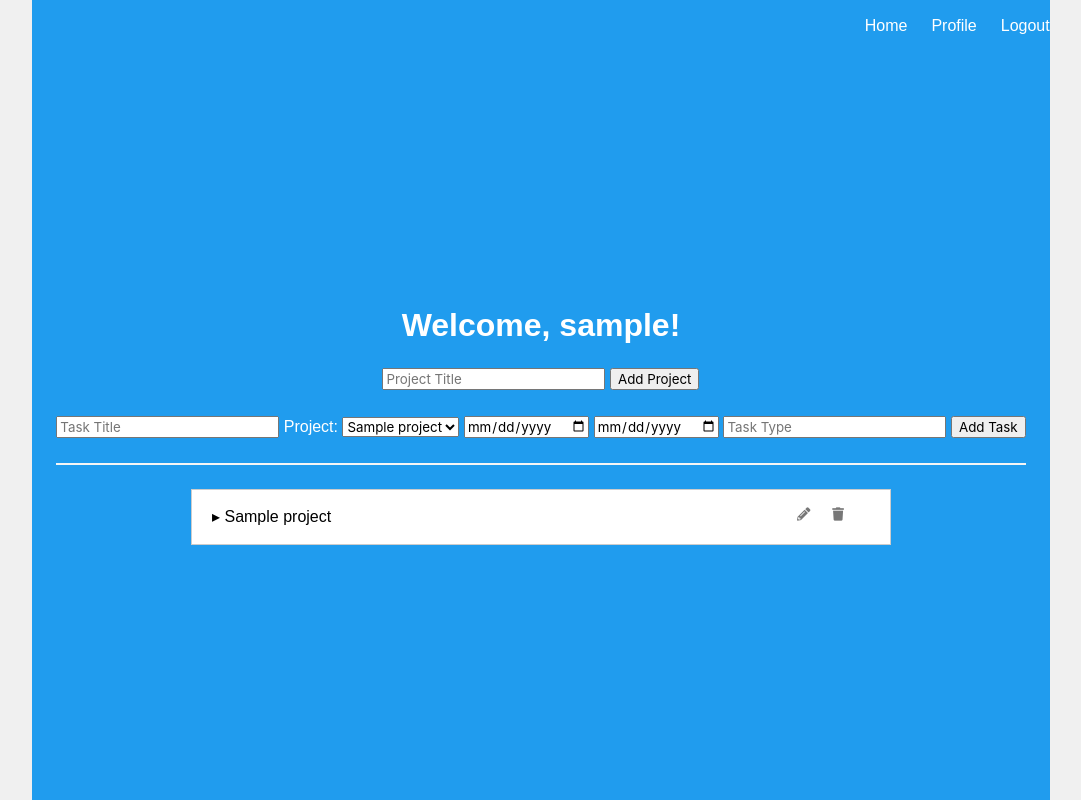
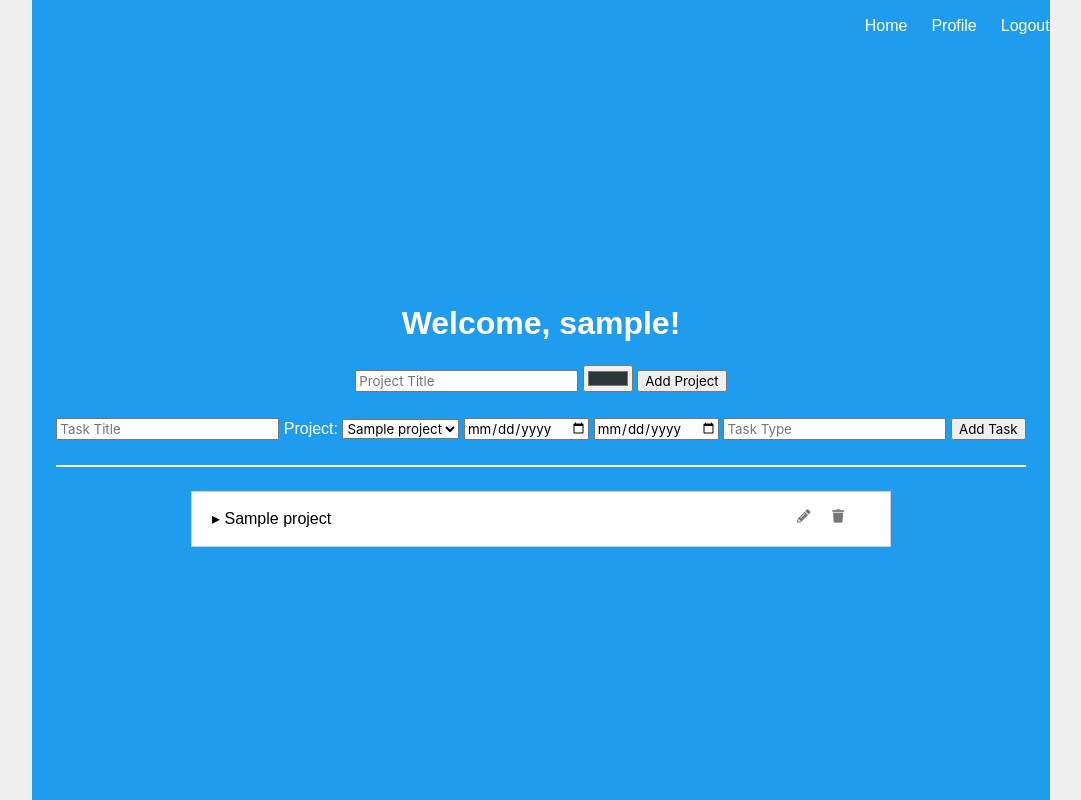
Before and after one commit to MatteoPerona/perona-planner, a Flask app: page /profile in a window 1280 px wide. Shown: the whole page, without its empty margins (99-1180 px from the left). Run offline with Flask 3, Linux system fonts and the light colour scheme; a user stored in the database is signed in; tables that the repository leaves empty hold one stand-in row (values such as "Sample post").

Commit message:
added colors

```diff
--- a/planner/main.py
+++ b/planner/main.py
@@ -103,7 +103,7 @@ def generate_project_dict(projects, start_date, end_date):
                 'start_date': task.start_time,
                 'end_date': task.end_time,
                 'completed':task.completed,
-                'color': proj_color
+                'color': project.color
             }
             task_type_dict[task.task_type].append(task_details)
 
@@ -218,17 +218,30 @@ def profile():
         for project in projects
     }
 
+    # List of colors to choose from
+    colors = [
+        ('#A1612B', 'Rust'),
+        ('#056DAC', 'Blue'),
+        ('#03A0DA', 'Sky'),
+        ('#969741', 'Booger'),
+        ('#83898A', 'Stone'),
+        ('#423F24', 'Army'),
+        ('#2D3638', 'Graphite'),
+    ]
+
     return render_template(
         'profile.html',
         projects=projects,
         tasks=tasks,
+        colors=colors,
         name=current_user.username
     )
 
 @main.route('/add_project', methods=['POST'])
 def add_project():
     title = request.form.get('title')
-    new_project = Project(title=title, user_id=current_user.id)  # assuming user authentication
+    color = request.form.get('color')
+    new_project = Project(title=title, color=color, user_id=current_user.id)  # assuming user authentication
     db.session.add(new_project)
     db.session.commit()
     return redirect(url_for('main.profile'))  # Redirect back to the profile page
@@ -276,9 +289,11 @@ def delete_task(task_id):
 def edit_project(project_id):
     project = Project.query.get_or_404(project_id)  # Fetch the project or return 404
     new_title = request.form['new_title']  # Get the new title from the form
+    new_color = request.form['new_color']  # Get the new color from the form
 
-    # Update the project's title
+    # Update the project's attributes
     project.title = new_title
+    project.color = new_color
     db.session.commit()  # Commit the changes to the database
 
     return redirect(url_for('main.profile'))  # Redirect back to the profile page or wherever appropriate
--- a/planner/models.py
+++ b/planner/models.py
@@ -13,6 +13,7 @@ class Project(db.Model):
     title = db.Column(db.String(100), nullable=False)
     user_id = db.Column(db.Integer, db.ForeignKey('user.id'), nullable=False)
     tasks = db.relationship('Task', backref='project', lazy=True, cascade="all, delete-orphan")
+    color = db.Column(db.String(7), nullable=False, default='#60bf8c')
 
 class Task(db.Model):
     id = db.Column(db.Integer, primary_key=True)
--- a/planner/templates/base.html
+++ b/planner/templates/base.html
@@ -10,12 +10,27 @@
     <link rel="stylesheet" href="https://cdnjs.cloudflare.com/ajax/libs/bulma/0.7.2/css/bulma.min.css" />
     <link rel="stylesheet" href="https://cdnjs.cloudflare.com/ajax/libs/font-awesome/5.15.1/css/all.min.css">
     <style>
+        .display-color{
+            height:15px;
+            width:15px;
+            border-radius: 15px;
+        }
+
+        .donations {
+            margin-top: 50px;
+        }
+
         .project-row {
             display: flex;
             justify-content: center;
             align-items: center;
             width: auto;
-            font-size: 25px;
+            min-height: 25px;
+            font-size: 20px;
+            border: 2px solid black;
+            border-radius: 5px;
+            padding:5px;
+            margin:1px;
         }
 
         .task-type-rows {
@@ -27,10 +42,8 @@
         .project-column {
             height: auto;
             width: 500px;
-            border: 1px solid black;
             text-align: center;
         }
-
 
         .task-types-cell {
             flex: 0 0 auto;
@@ -113,7 +126,8 @@
 
             margin: 0 auto;
             margin-top: 20px;
-            /* Optional: adds some space above the container */
+            /* O
+            ptional: adds some space above the container */
         }
 
 
@@ -174,6 +188,7 @@
             /* position: relative; */
             padding-top: 5px;
             padding-bottom: 5px;
+            /* display: inline; */
             /* border-bottom: 1px solid #ddd; */
         }
 
--- a/planner/templates/profile.html
+++ b/planner/templates/profile.html
@@ -8,6 +8,7 @@
 <form method="post" action="/add_project">
     <!-- <label for="project_title">Project Title:</label><br> -->
     <input type="text" id="project_title" name="title" placeholder="Project Title" required>
+    <input type="color" name="color" value="#2D3638" required>
     <input type="submit" value="Add Project">
 </form> &nbsp
 
@@ -38,8 +39,9 @@
 <div id="projectsList">
     {% for project in projects %}
     <div class="project">
+
         <div class="project-title" onclick="toggleTasks(this)">
-
+            <span class="color-circle" style="background-color: {{ project.color }};"></span>
             <span class="arrow">&#9656;</span> <!-- This is a right-pointing arrow -->
 
             {{ project.title }}
@@ -61,6 +63,7 @@
             <div id="editProjectForm{{ project.id }}" style="display:none;">
                 <form method="post" action="/edit_project/{{ project.id }}">
                     <input type="text" name="new_title" value="{{ project.title }}" required>
+                    <input type="color" name="new_color" value="{{ project.color }}" required>
                     <input type="submit" value="Save Changes">
                 </form>
             </div>
```
Also changed, not shown: planner/templates/index.html (+11 -5 lines).
